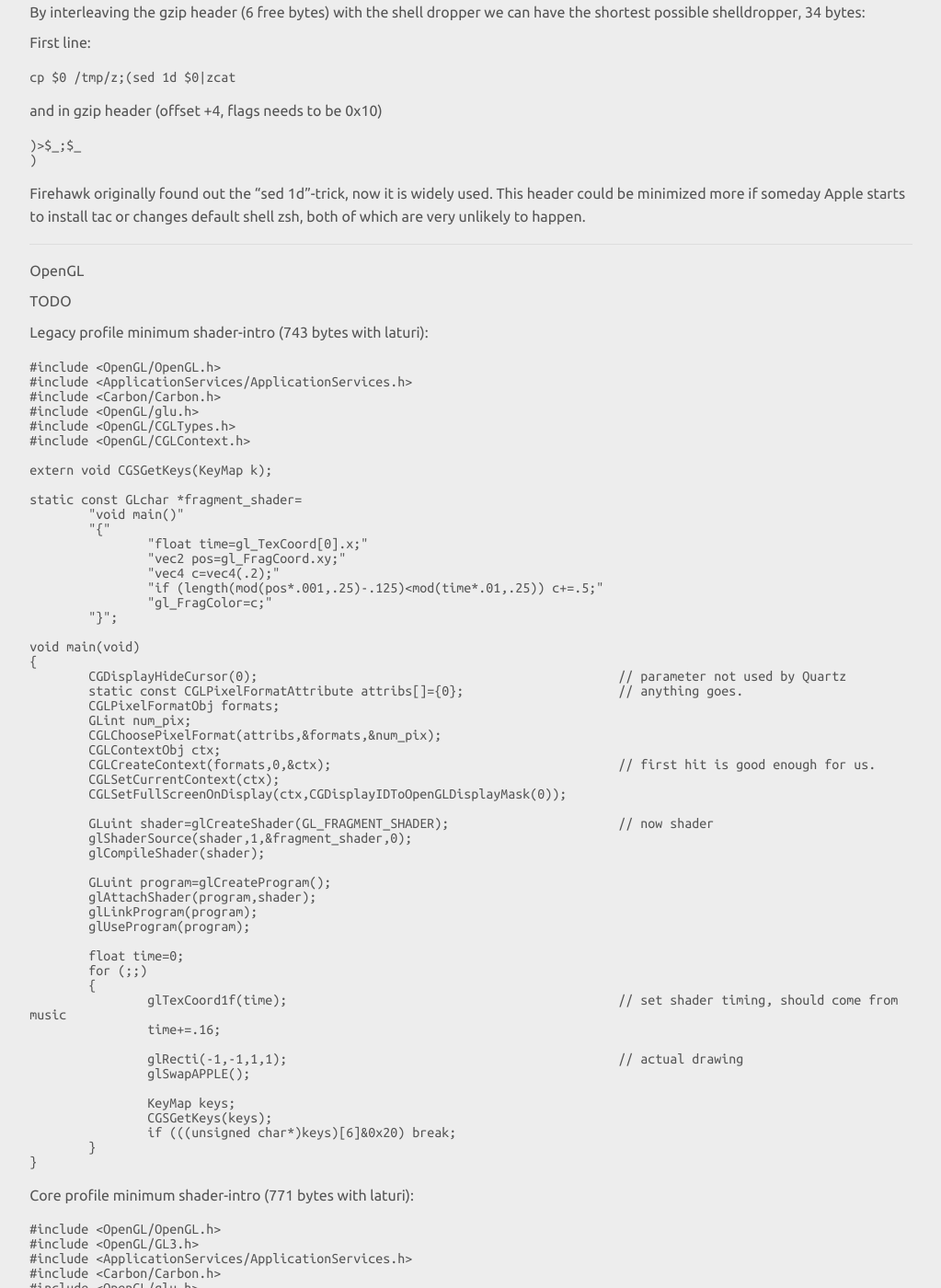
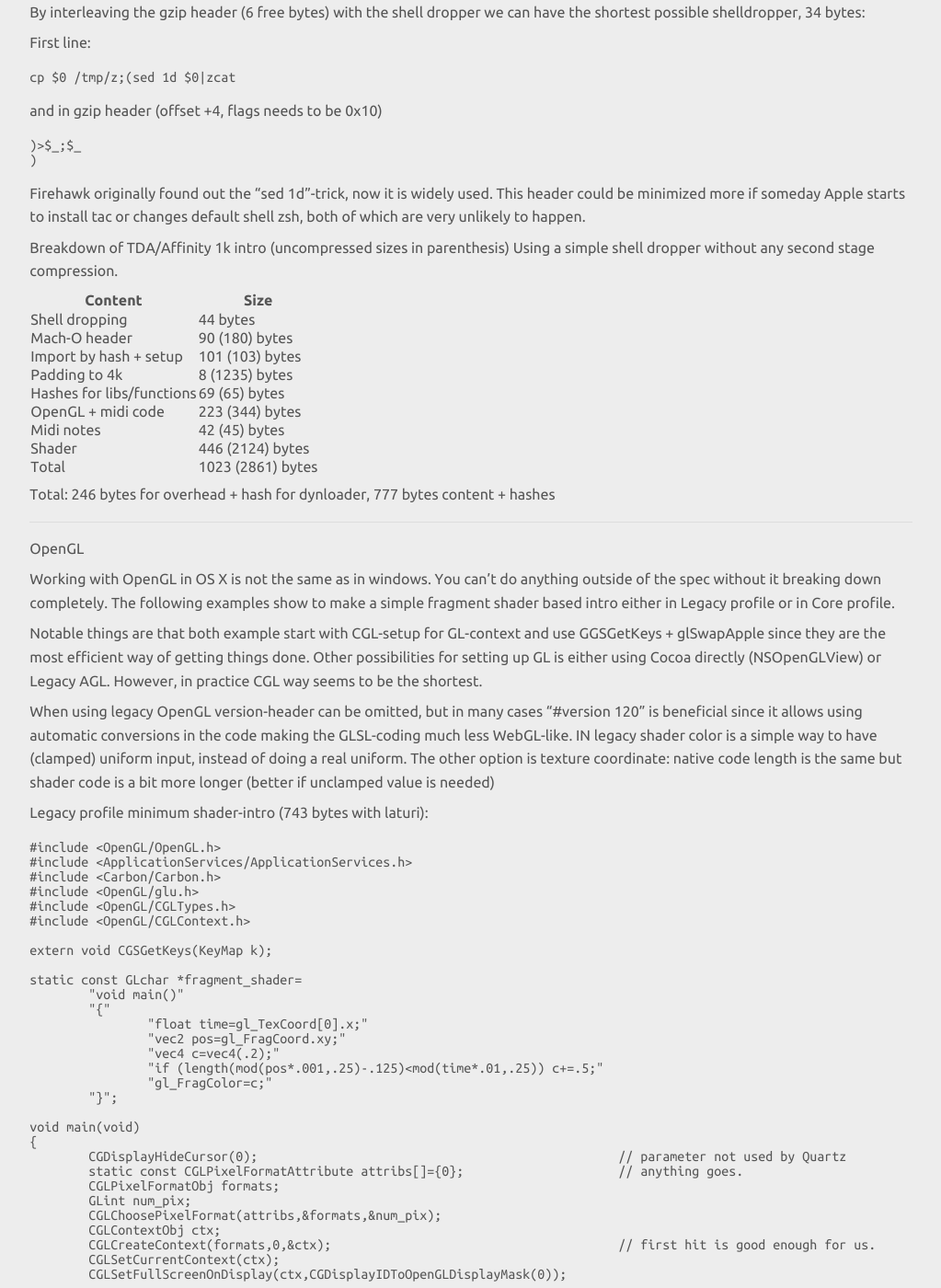
Before and after one commit to in4k/in4k.github.io, a Jekyll site: the page built from wiki/macos-x.markdown, in a window 1280 px wide and 1400 px high, scrolled down 2631 px. Shown: the whole window at 92% size, without its empty margins (137-1160 px from the left). Built offline with Jekyll 4.4.1, drawn with Linux system fonts in a browser that asks for light colours; some of the changed text lies outside the part shown.

Commit message:
GL for OS X section

````diff
--- a/wiki/macos-x.markdown
+++ b/wiki/macos-x.markdown
@@ -133,11 +133,13 @@ Most of the same tricks that are valid for other unix are also valid for OS X. H
 By interleaving the gzip header (6 free bytes) with the shell dropper we can have the shortest possible shelldropper, 34 bytes:
 
 First line:
+
 ```
 cp $0 /tmp/z;(sed 1d $0|zcat
 ```
 
 and in gzip header (offset +4, flags needs to be 0x10)
+
 ```
 )>$_;$_
 )
@@ -145,11 +147,32 @@ and in gzip header (offset +4, flags needs to be 0x10)
 
 Firehawk originally found out the "sed 1d"-trick, now it is widely used. This header could be minimized more if someday Apple starts to install tac or changes default shell zsh, both of which are very unlikely to happen.
 
+Breakdown of TDA/Affinity 1k intro (uncompressed sizes in parenthesis) Using a simple shell dropper without any second stage compression.
+
+Content | Size
+------- | ----
+Shell dropping | 44 bytes
+Mach-O header | 90 (180) bytes
+Import by hash + setup | 101 (103) bytes
+Padding to 4k | 8 (1235) bytes
+Hashes for libs/functions | 69 (65) bytes
+OpenGL + midi code | 223 (344) bytes
+Midi notes | 42 (45) bytes
+Shader | 446 (2124) bytes
+Total | 1023 (2861) bytes
+
+Total: 246 bytes for overhead + hash for dynloader, 777 bytes content + hashes
+
+
 * * *
 
 OpenGL
 
-TODO
+Working with OpenGL in OS X is not the same as in windows. You can't do anything outside of the spec without it breaking down completely. The following examples show to make a simple fragment shader based intro either in Legacy profile or in Core profile.
+
+Notable things are that both example start with CGL-setup for GL-context and use GGSGetKeys + glSwapApple since they are the most efficient way of getting things done. Other possibilities for setting up GL is either using Cocoa directly (NSOpenGLView) or Legacy AGL. However, in practice CGL way seems to be the shortest.
+
+When using legacy OpenGL version-header can be omitted, but in many cases "#version 120" is beneficial since it allows using automatic conversions in the code making the GLSL-coding much less WebGL-like. IN legacy shader color is a simple way to have (clamped) uniform input, instead of doing a real uniform. The other option is texture coordinate: native code length is the same but shader code is a bit more longer (better if unclamped value is needed)
 
 Legacy profile minimum shader-intro (743 bytes with laturi):
 
@@ -209,6 +232,12 @@ void main(void)
 	}
 }
 ```
+
+When using Core profile in OS X, all of the Legacy calls are unavailable (like glRecti). Other things that OS X mandates is a proper VAO, both vertex and fragment shader must exist. Using good old (Nvidia) trick to generate actual coordinates in vertex shader, using the VertexID as animation counter and separarable shaders we can squueze a bit out of the code.
+
+Unfortunately when using separable shaders gl_Position needs to be defined in vertex shader thus tipping the size a bit unfavorable when comparing to legacy pipeline.
+
+In any case the difference is quite small and it really depends on context which one is better.
 
 Core profile minimum shader-intro (771 bytes with laturi):
 
````
